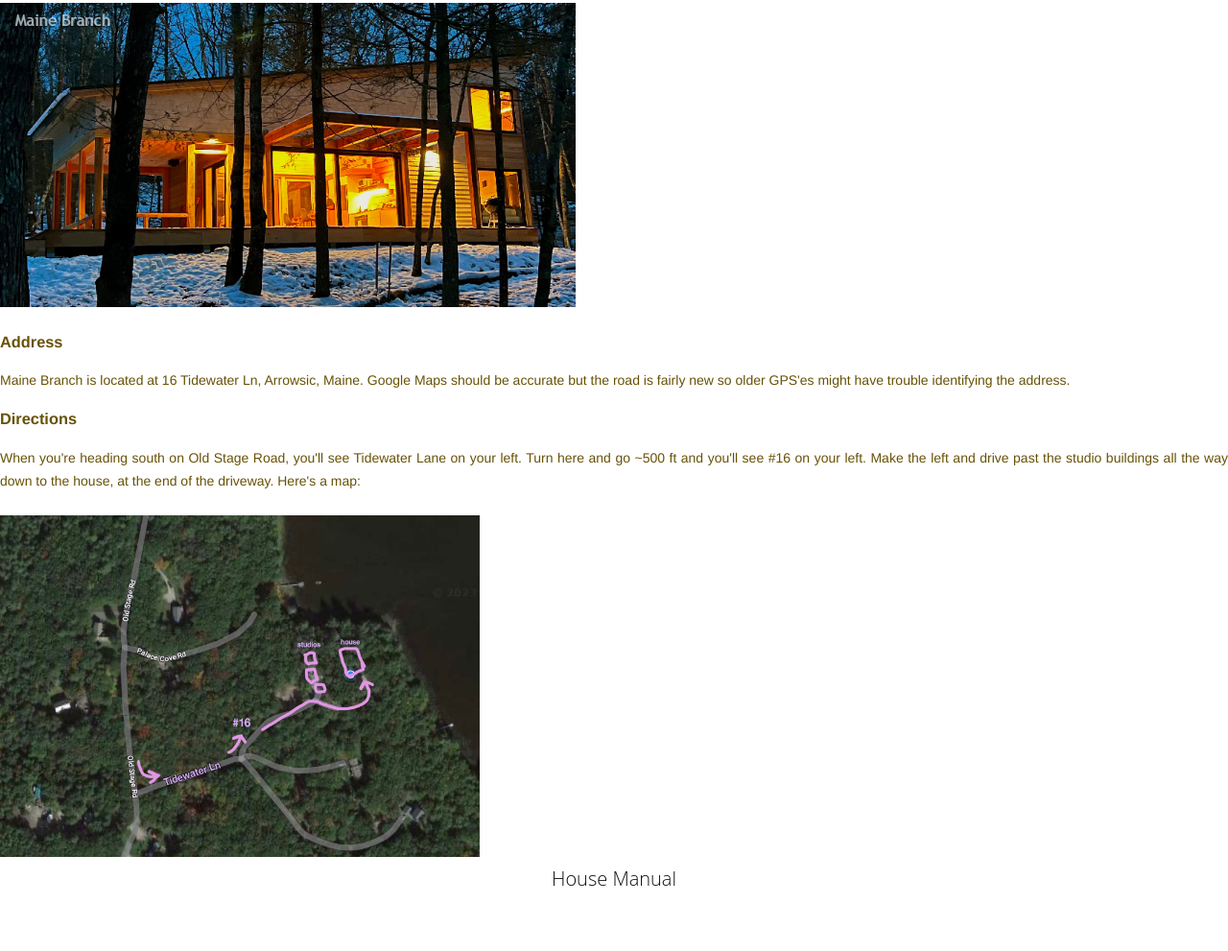
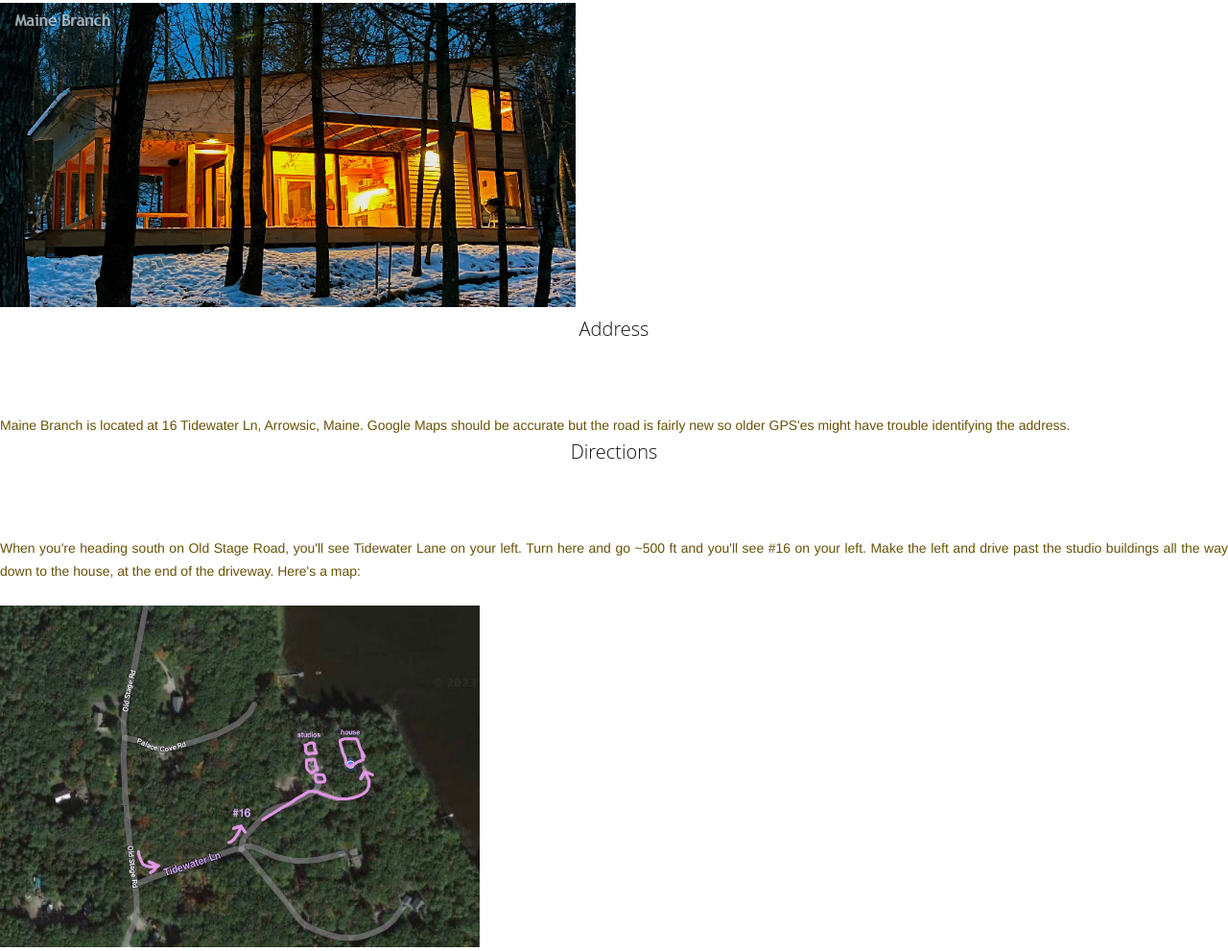
Before and after one commit to itsalexschwartz/mainebranch, a plain HTML site: page index.html in a window 1280 px wide. Shown: the part 162-1153 px from the top of the page at 96% size. Drawn offline with Linux system fonts and the light colour scheme; a script that the page names is missing.

Commit message:
Update style.css

```diff
--- a/style.css
+++ b/style.css
@@ -3,7 +3,7 @@ h1 { color: #111; font-family: 'Helvetica Neue', sans-serif; font-size: 50px; fo
 
 h2 { color: #111; font-family: 'Open Sans', sans-serif; font-size: 30px; font-weight: 300; line-height: 32px; margin: 0 0 72px; text-align: center; }
 
-h2 { color: #111; font-family: 'Open Sans', sans-serif; font-size: 20px; font-weight: 300; line-height: 32px; margin: 0 0 72px; text-align: center; }
+h3 { color: #111; font-family: 'Open Sans', sans-serif; font-size: 20px; font-weight: 300; line-height: 32px; margin: 0 0 72px; text-align: center; }
 
 
 body{ color: #685206; font-family: 'Helvetica Neue', sans-serif; font-size: 14px; line-height: 24px; margin: 0 0 24px; text-align: justify; text-justify: inter-word; }
```
